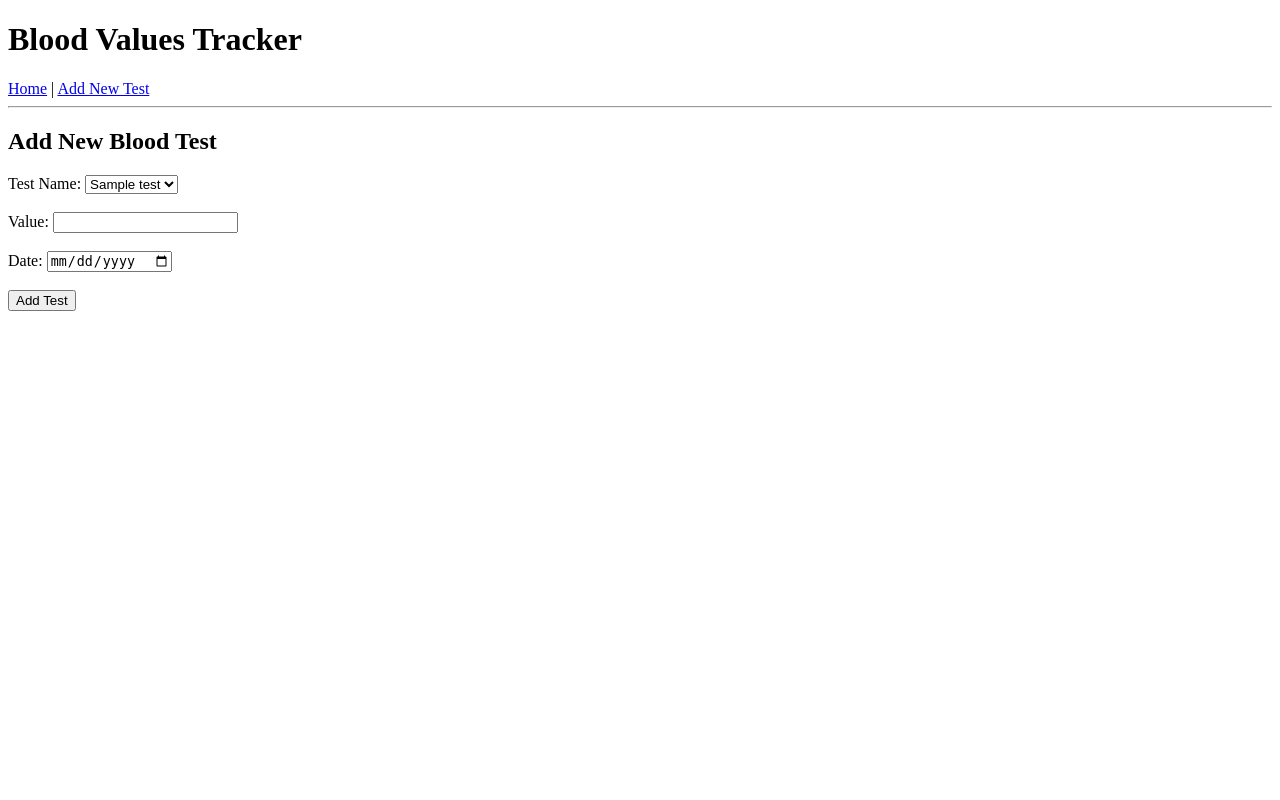
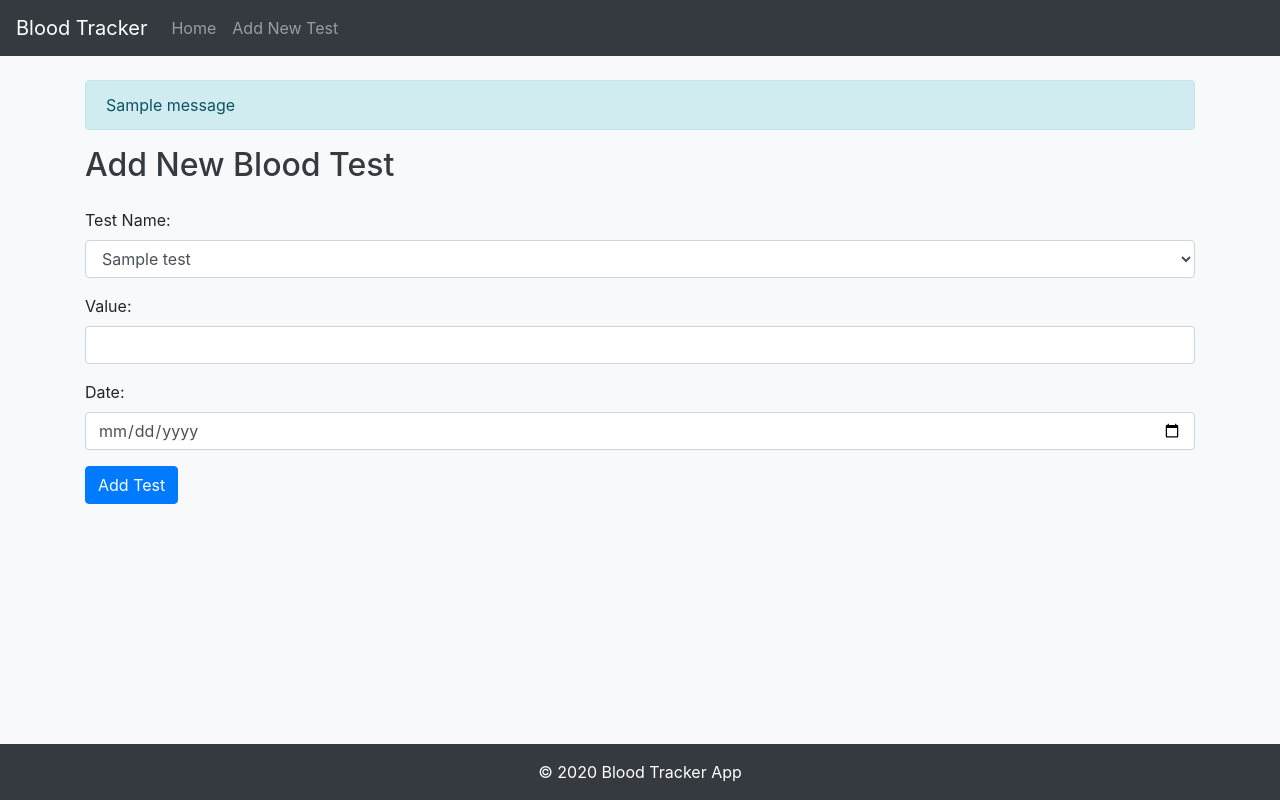
Before and after one commit to void-cc/health, a Flask app: template templates/add.html in a window 1280 px wide. Run offline with Flask 3, Linux system fonts and the light colour scheme; the template is opened without the code that fills it: most values are stand-ins (such as "Sample title", 1, 10 or a date in 2020); one stand-in notice (Sample message) is shown; some libraries are stand-ins or nearby versions.

Commit message:
update .idea

```diff
--- /dev/null
+++ b/static/styles.css
@@ -0,0 +1,13 @@
+body {
+  background-color: #f8f9fa;
+}
+
+h2 {
+  color: #343a40;
+}
+
+.footer {
+  position: fixed;
+  bottom: 0;
+  width: 100%;
+}
--- a/templates/add.html
+++ b/templates/add.html
@@ -1,20 +1,39 @@
 {% extends 'base.html' %}
 {% block content %}
-<h2>Add New Blood Test</h2>
+<h2 class="mb-4">Add New Blood Test</h2>
 <form method="POST">
+  <div class="form-group">
     <label for="test_name">Test Name:</label>
-    <select name="test_name" id="test_name">
-        {% for test in test_info %}
-        <option value="{{ test }}">{{ test }}</option>
-        {% endfor %}
-    </select><br><br>
+    <select class="form-control" name="test_name" id="test_name">
+      {% for test in test_info %}
+      <option value="{{ test }}">{{ test }}</option>
+      {% endfor %}
+    </select>
+  </div>
 
+  <div class="form-group">
     <label for="value">Value:</label>
-    <input type="number" step="any" name="value" id="value" required><br><br>
+    <input
+      type="number"
+      step="any"
+      class="form-control"
+      name="value"
+      id="value"
+      required
+    />
+  </div>
 
+  <div class="form-group">
     <label for="date">Date:</label>
-    <input type="date" name="date" id="date" required><br><br>
+    <input
+      type="date"
+      class="form-control"
+      name="date"
+      id="date"
+      required
+    />
+  </div>
 
-    <input type="submit" value="Add Test">
+  <button type="submit" class="btn btn-primary">Add Test</button>
 </form>
 {% endblock %}
--- a/templates/base.html
+++ b/templates/base.html
@@ -1,17 +1,66 @@
 <!DOCTYPE html>
-<html>
+<html lang="en">
 <head>
-    <title>Blood Values Tracker</title>
+  <meta charset="UTF-8" />
+  <title>Blood Values Tracker</title>
+  <!-- Bootstrap CSS -->
+  <link
+    rel="stylesheet"
+    href="https://maxcdn.bootstrapcdn.com/bootstrap/4.5.2/css/bootstrap.min.css"
+  />
+  <!-- Custom CSS -->
+  <link rel="stylesheet" href="{{ url_for('static', filename='styles.css') }}" />
 </head>
 <body>
-    <header>
-        <h1>Blood Values Tracker</h1>
-        <nav>
-            <a href="{{ url_for('index') }}">Home</a> |
-            <a href="{{ url_for('add_test') }}">Add New Test</a>
-        </nav>
-    </header>
-    <hr>
+  <!-- Navigation Bar -->
+  <nav class="navbar navbar-expand-lg navbar-dark bg-dark">
+    <a class="navbar-brand" href="{{ url_for('index') }}">Blood Tracker</a>
+    <button
+      class="navbar-toggler"
+      type="button"
+      data-toggle="collapse"
+      data-target="#navbarNav"
+    >
+      <span class="navbar-toggler-icon"></span>
+    </button>
+    <div class="collapse navbar-collapse" id="navbarNav">
+      <ul class="navbar-nav">
+        <li class="nav-item {% if request.endpoint == 'index' %}active{% endif %}">
+          <a class="nav-link" href="{{ url_for('index') }}">Home</a>
+        </li>
+        <li class="nav-item {% if request.endpoint == 'add_test' %}active{% endif %}">
+          <a class="nav-link" href="{{ url_for('add_test') }}">Add New Test</a>
+        </li>
+      </ul>
+    </div>
+  </nav>
+
+  <!-- Main Content -->
+  <div class="container mt-4">
+    {% with messages = get_flashed_messages() %}
+      {% if messages %}
+        {% for message in messages %}
+          <div class="alert alert-info">{{ message }}</div>
+        {% endfor %}
+      {% endif %}
+    {% endwith %}
     {% block content %}{% endblock %}
+  </div>
+
+  <!-- Footer -->
+  <footer class="footer bg-dark text-white mt-5">
+    <div class="container text-center py-3">
+      &copy; {{ current_year }} Blood Tracker App
+    </div>
+  </footer>
+
+  <!-- Scripts -->
+  <script src="https://code.jquery.com/jquery-3.5.1.slim.min.js"></script>
+  <script
+    src="https://cdn.jsdelivr.net/npm/popper.js@1.16.0/dist/umd/popper.min.js"
+  ></script>
+  <script
+    src="https://stackpath.bootstrapcdn.com/bootstrap/4.5.2/js/bootstrap.min.js"
+  ></script>
 </body>
 </html>
```
Also changed, not shown: templates/index.html (+12 -4 lines).
